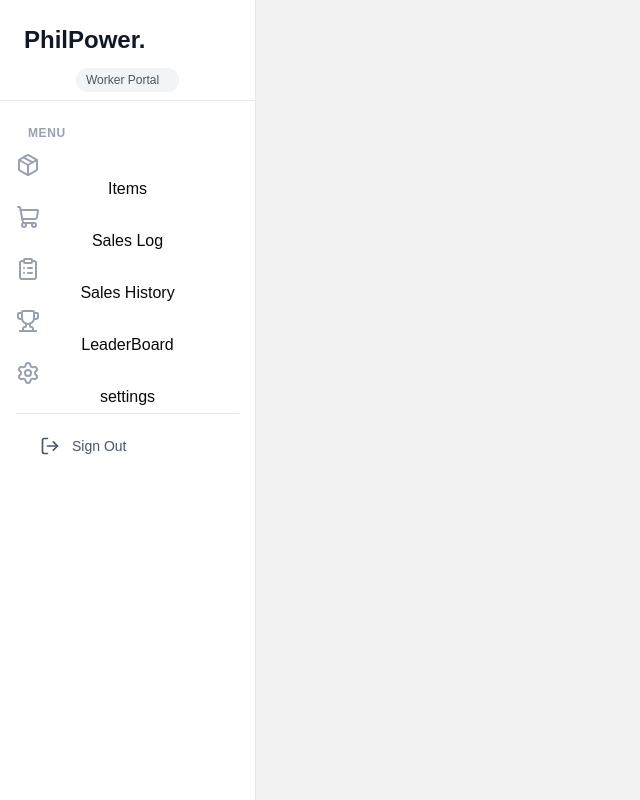
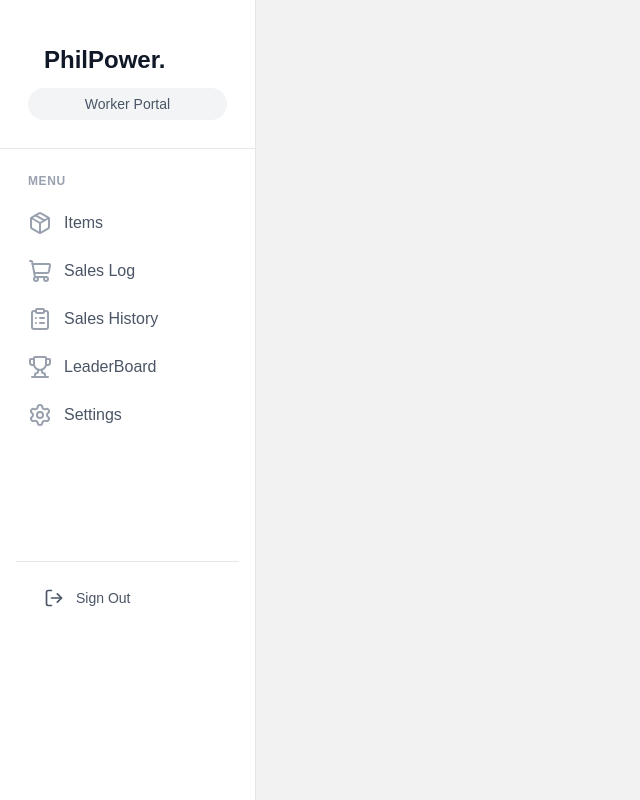
Before and after one commit to Nngozii/PhilPower, a React (Vite) app in the folder client/philpower-client/: page / in a window 1280 px wide. Shown: the whole page, without its empty margins (0-640 px from the left). Built offline with nearby package versions, Linux system fonts and the light colour scheme.

Commit message:
style: final styling on side bar

```diff
--- a/client/philpower-client/src/components/SideBar.tsx
+++ b/client/philpower-client/src/components/SideBar.tsx
@@ -17,21 +17,21 @@ const SideBar = () => {
     { id: "sales-log", label: "Sales Log", icon: ShoppingCart },
     { id: "sales-history", label: "Sales History", icon: ClipboardList },
     { id: "leaderboard", label: "LeaderBoard", icon: Trophy },
-    { id: "settings", label: "settings", icon: Settings },
+    { id: "settings", label: "Settings", icon: Settings },
   ];
   return (
     <div className="w-64 bg-white w-64 bg-white border-r border-gray-200 h-screen flex flex-col fixed left-0 top-0 border-gray-200 h-screen flex flex-col fixed">
-      <div className="border-b p-1 border-gray-200">
+      <div className="border-b p-6 border-gray-200">
         <h1 className="flex m-5 mb-3 text-2xl font-semibold text-gray-900">
           PhilPower.
         </h1>
 
-        <div className="flex m-1 px-2.5 mr-18 ml-18 py-1 rounded-full text-xs font-medium bg-gray-100 text-gray-600">
+        <div className="flex-1 m-1 p-1.5 rounded-full text-sm font-medium bg-gray-100 text-gray-600">
           <p className="text-center">Worker Portal</p>
         </div>
       </div>
 
-      <div className="flex-1 py-6 px-4 flex flex-col gap-1">
+      <div className="flex flex-col flex-1 gap-1 px-4 py-6">
         <div className="text-xs font-semibold text-gray-400 uppercase tracking-wider mb-2 px-3">
           MENU
         </div>
@@ -39,15 +39,22 @@ const SideBar = () => {
         {MenuItems.map((items) => {
           const Icon = items.icon;
           return (
-          <button key={items.id}>
-          <Icon className="text-gray-400 w-6 h-6"/>
-          {items.label}
-          </button>
-          )
+            <button
+              key={items.id}
+              className="flex items-center gap-3 px-3 py-2.5 text-gray-600 rounded-lg text-base font-medium transition-all duration-200 hover:bg-gray-100 hover:text-gray-900 w-full transition-colors"
+              onClick={() => console.log(items.label)}
+            >
+              <Icon className="text-gray-400 w-6 h-6" />
+              {items.label}
+            </button>
+          );
         })}
 
-        <div className="border-t p-3 border-gray-200">
-          <button className="flex items-center gap-3 px-3 py-2.5 rounded-lg text-sm font-medium text-gray-600">
+        <div className="p-4 border-t border-gray-200 mt-30">
+          <button
+            className="flex items-center gap-3 px-3 py-2.5 rounded-lg text-sm font-medium text-gray-600 hover:bg-gray-100 hover:text-gray-900 w-full transition-colors"
+            onClick={() => console.log("log out")}
+          >
             <LogOut className="w-5 h-5" />
             Sign Out
           </button>
```
